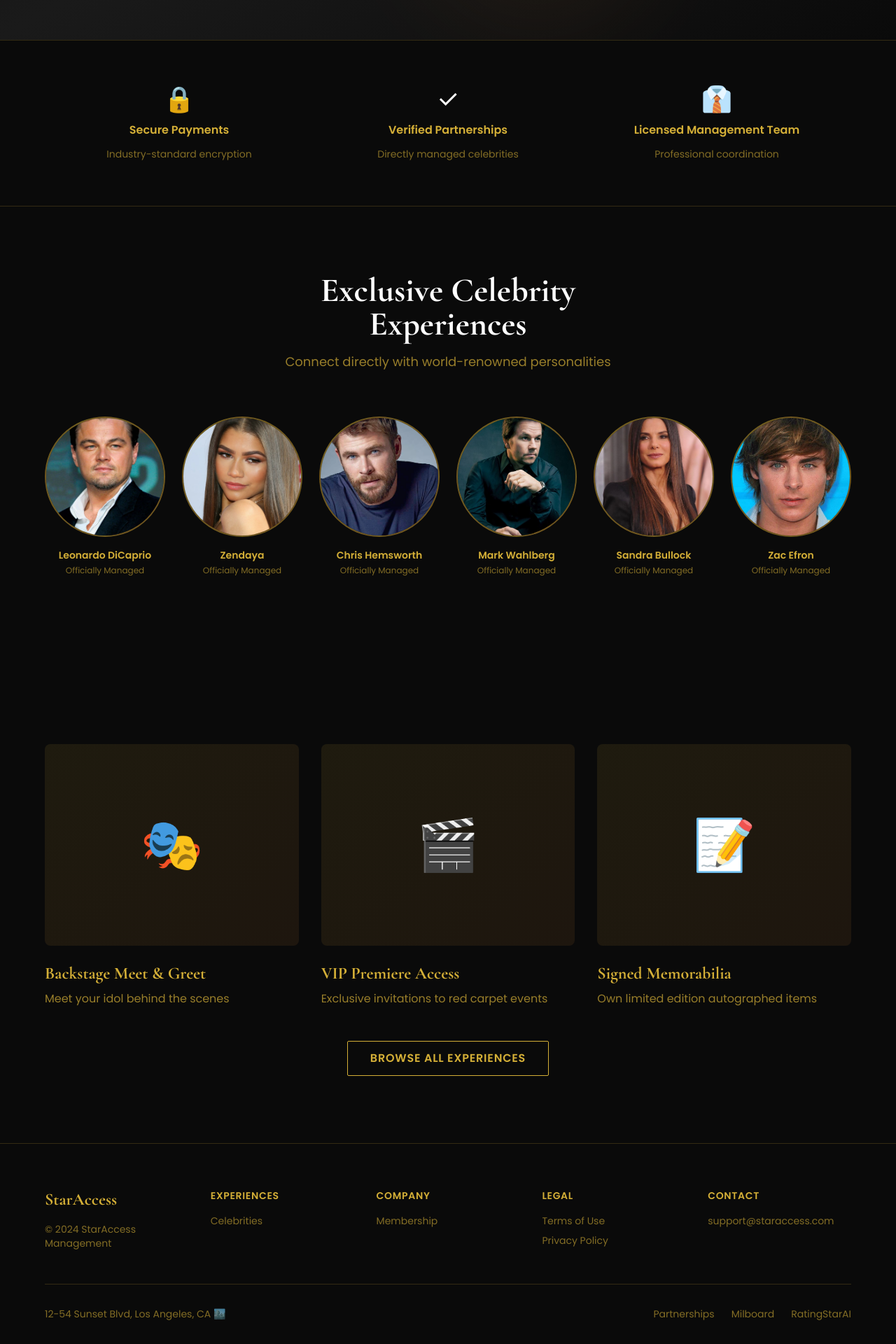
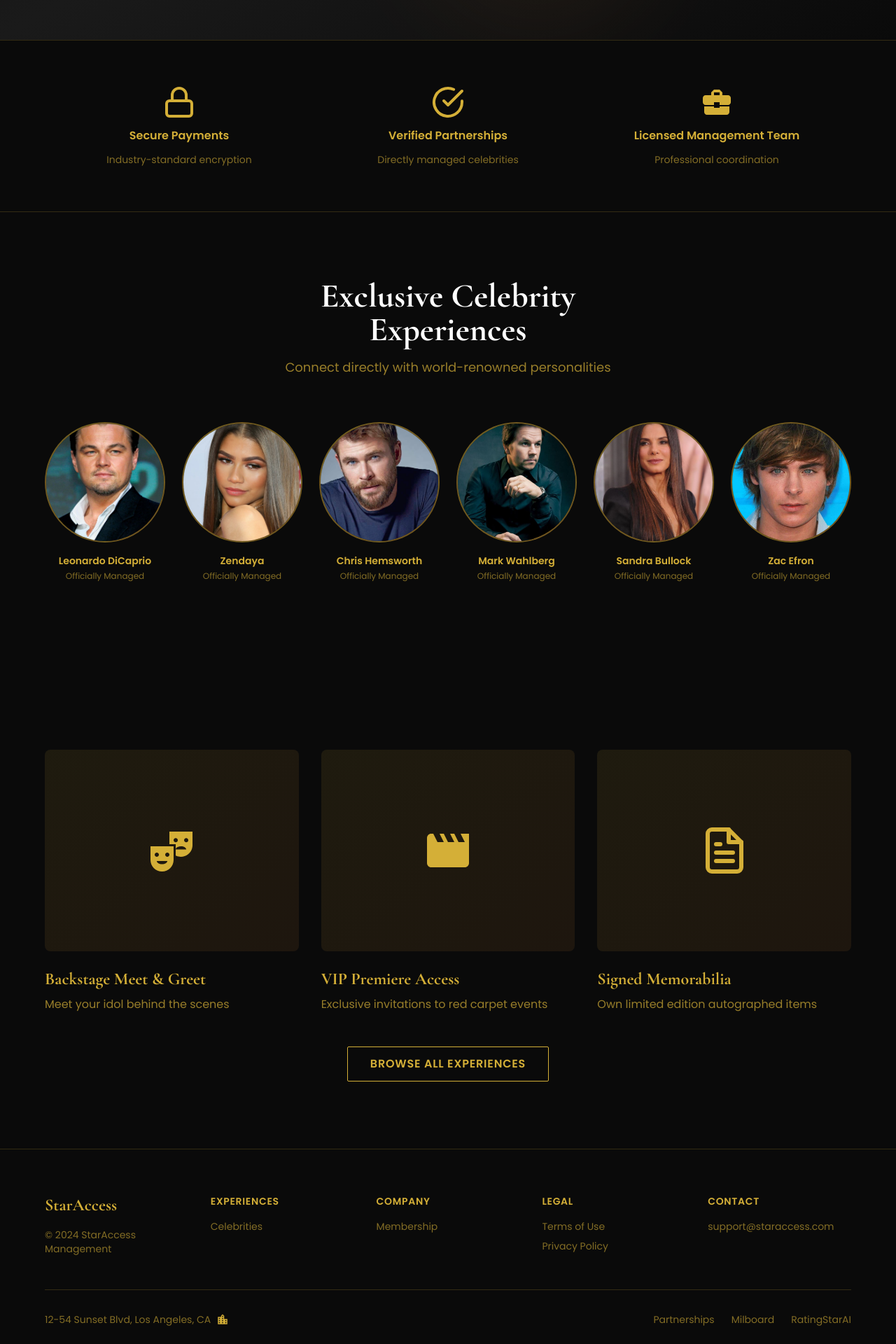
Before and after one commit to Expert-01/staraccess, a React (Vite) app in the folder frontend/: page / in a window 1280 px wide. Shown: the part 820-2740 px from the top of the page at 70% size. Built offline with nearby package versions, Linux system fonts and the light colour scheme.

Commit message:
Updated frontend

```diff
--- a/frontend/index.html
+++ b/frontend/index.html
@@ -4,7 +4,7 @@
     <meta charset="UTF-8" />
     <link rel="icon" type="image/svg+xml" href="/vite.svg" />
     <meta name="viewport" content="width=device-width, initial-scale=1.0" />
-    <title>Celebrity Browser</title>
+    <title>Star Access</title>
   </head>
   <body>
     <div id="root"></div>
--- a/frontend/package.json
+++ b/frontend/package.json
@@ -13,6 +13,7 @@
     "axios": "^1.6.2",
     "react": "^18.2.0",
     "react-dom": "^18.2.0",
+    "react-icons": "^5.5.0",
     "react-router-dom": "^6.20.0",
     "zustand": "^4.4.1"
   },
--- a/frontend/src/pages/CelebrityDetailPage.jsx
+++ b/frontend/src/pages/CelebrityDetailPage.jsx
@@ -186,9 +186,16 @@ function CelebrityDetailPage() {
                   {/* Price Range */}
                   {item.tiers && item.tiers.length > 0 && (
                     <div className="pt-4 border-t border-primary-mediumGray">
-                      <p className="text-accent-blue font-bold text-lg">
-                        ${item.tiers[0].price} - ${item.tiers[item.tiers.length - 1].price}
-                      </p>
+                      {(() => {
+                        const prices = item.tiers.map(t => t.price).filter(p => p !== null && p !== undefined).sort((a, b) => a - b)
+                        const minPrice = prices[0]
+                        const maxPrice = prices[prices.length - 1]
+                        return (
+                          <p className="text-accent-blue font-bold text-lg">
+                            {minPrice === maxPrice ? `$${minPrice}` : `$${minPrice} - $${maxPrice}`}
+                          </p>
+                        )
+                      })()}
                     </div>
                   )}
 
--- a/frontend/src/pages/LandingPage.jsx
+++ b/frontend/src/pages/LandingPage.jsx
@@ -1,4 +1,6 @@
 import { Link } from 'react-router-dom'
+import { FiLock, FiCheckCircle, FiFileText } from 'react-icons/fi'
+import { MdBusinessCenter, MdTheaterComedy, MdMovieCreation, MdLocationCity } from 'react-icons/md'
 
 function LandingPage() {
   return (
@@ -44,17 +46,17 @@ function LandingPage() {
       <div className="bg-primary-charcoal py-16 border-t border-b border-accent-gold/20">
         <div className="max-w-6xl mx-auto px-6 grid md:grid-cols-3 gap-12 text-center">
           <div className="flex flex-col items-center gap-3">
-            <div className="text-4xl">🔒</div>
+            <FiLock className="text-5xl text-accent-gold" />
             <p className="text-accent-gold font-semibold">Secure Payments</p>
             <p className="text-accent-gold/60 text-sm">Industry-standard encryption</p>
           </div>
           <div className="flex flex-col items-center gap-3">
-            <div className="text-4xl">✓</div>
+            <FiCheckCircle className="text-5xl text-accent-gold" />
             <p className="text-accent-gold font-semibold">Verified Partnerships</p>
             <p className="text-accent-gold/60 text-sm">Directly managed celebrities</p>
           </div>
           <div className="flex flex-col items-center gap-3">
-            <div className="text-4xl">👔</div>
+            <MdBusinessCenter className="text-5xl text-accent-gold" />
             <p className="text-accent-gold font-semibold">Licensed Management Team</p>
             <p className="text-accent-gold/60 text-sm">Professional coordination</p>
           </div>
@@ -105,27 +107,30 @@ function LandingPage() {
               {
                 title: 'Backstage Meet & Greet',
                 desc: 'Meet your idol behind the scenes',
-                icon: '🎭'
+                icon: MdTheaterComedy
               },
               {
                 title: 'VIP Premiere Access',
                 desc: 'Exclusive invitations to red carpet events',
-                icon: '🎬'
+                icon: MdMovieCreation
               },
               {
                 title: 'Signed Memorabilia',
                 desc: 'Own limited edition autographed items',
-                icon: '📝'
+                icon: FiFileText
               }
-            ].map((exp, idx) => (
+            ].map((exp, idx) => {
+              const IconComponent = exp.icon
+              return (
               <div key={idx} className="group cursor-pointer">
                 <div className="h-72 rounded-lg overflow-hidden mb-6 bg-gradient-to-br from-accent-gold/10 to-accent-bronze/10 flex items-center justify-center group-hover:shadow-2xl group-hover:shadow-accent-gold/20 transition duration-300">
-                  <div className="text-7xl">{exp.icon}</div>
+                  <IconComponent className="text-7xl text-accent-gold" />
                 </div>
                 <h3 className="font-serif text-2xl font-bold text-accent-gold mb-2">{exp.title}</h3>
                 <p className="text-accent-gold/70">{exp.desc}</p>
               </div>
-            ))}
+            )
+            })}
           </div>
 
           <div className="text-center">
@@ -173,7 +178,7 @@ function LandingPage() {
           </div>
 
           <div className="border-t border-accent-gold/20 pt-8 flex flex-col md:flex-row justify-between items-center text-accent-gold/60 text-sm">
-            <p>12-54 Sunset Blvd, Los Angeles, CA 🏙️</p>
+            <p className="flex items-center gap-2">12-54 Sunset Blvd, Los Angeles, CA <MdLocationCity className="text-lg text-accent-gold" /></p>
             <div className="flex gap-6 mt-4 md:mt-0">
               <a href="#" className="hover:text-accent-gold transition">Partnerships</a>
               <a href="#" className="hover:text-accent-gold transition">Milboard</a>
```
Also changed, not shown: 1 other file (tests, documents, lock files or other folders).
